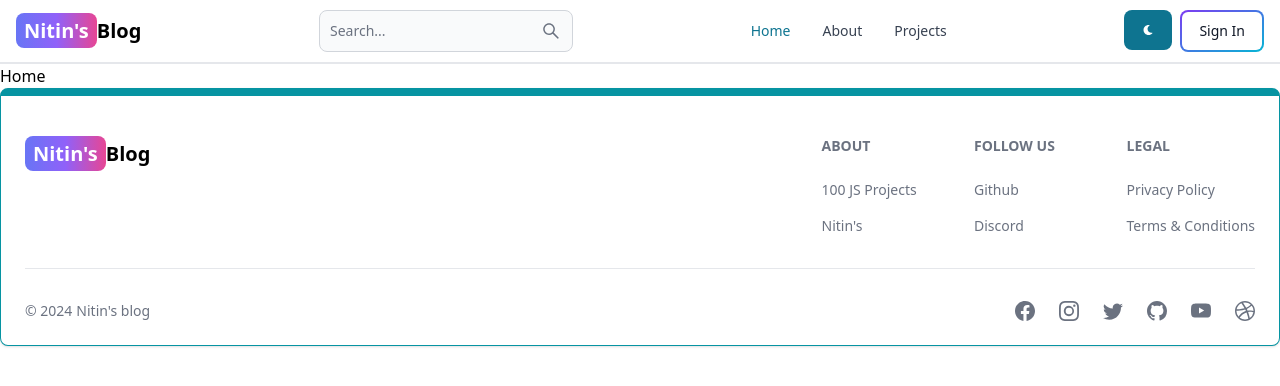
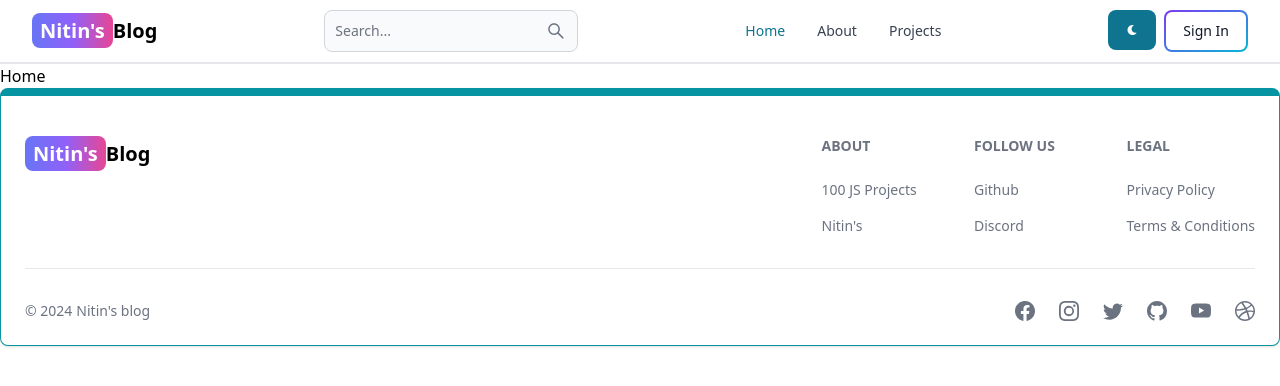
Before and after one commit to nitinkumar09/blog-web-app-backend, a React (Vite) app in the folder client/: page / in a window 1280 px wide. Shown: the top 386 px of the page. Built offline with nearby package versions, Linux system fonts and the light colour scheme; no server answers.

Commit message:
update header component with user data

```diff
--- a/client/src/components/Header.jsx
+++ b/client/src/components/Header.jsx
@@ -1,11 +1,13 @@
-import { Button, Navbar, TextInput } from "flowbite-react";
+import { Avatar, Button, Dropdown, DropdownHeader, Navbar, TextInput } from "flowbite-react";
 import { Link, useLocation } from "react-router-dom";
 import { AiOutlineSearch } from "react-icons/ai"
 import { FaMoon } from "react-icons/fa"
+import { useSelector } from "react-redux";
 export default function Header() {
     const path = useLocation().pathname;
+    const { currentUser } = useSelector(state => state.user)
     return (
-        <Navbar className="border-b-2">
+        <Navbar className="border-b-2 sm:px-8">
             <Link to="/" className="self-center whitespace-nowrap text-sm sm:text-xl font-semibold dark:text-white">
                 <span className="px-2 py-1 bg-gradient-to-r from-indigo-500 via-purple-500 to-pink-500
                 rounded-lg text-white">Nitin&apos;s</span>
@@ -21,13 +23,42 @@
                 <Button className="w-12 h-10 hidden sm:inline">
                     <FaMoon />
                 </Button>
-                <Link to="/sign-in">
-                    <Button gradientDuoTone="purpleToBlue" outline>
-                        Sign In
-                    </Button>
-                </Link>
+                {
+                    currentUser ? (
+                        <Dropdown
+                            arrowIcon={false}
+                            inline
+                            label={
+                                <Avatar
+                                    alt="user"
+                                    img={currentUser.profilePicture}
+                                    rounded
+                                />
+                            }
+                        >
+                            <Dropdown.Header>
+                                <span className="block text-sm">@{currentUser.username}</span>
+                                <span className="block text-sm font-medium truncate">@{currentUser.email}</span>
+                            </Dropdown.Header>
+                            <Link to={'/dashboard?tab=profile'}>
+                                <Dropdown.Item>Profile</Dropdown.Item>
+                            </Link>
+                            <Dropdown.Divider />
+                            <Link to={'/signout'}>
+                                <Dropdown.Item>Sign Out</Dropdown.Item>
+                            </Link>
+                        </Dropdown>
+                    ) : (
+                        <Link to="/sign-in">
+                            <Button gradientDuoTone="purpleToBlue" outline>
+                                Sign In
+                            </Button>
+                        </Link>
+                    )
+                }
+
                 <Navbar.Toggle />
-            </div>
+            </div >
             <Navbar.Collapse>
                 <Navbar.Link active={path === "/"} as={'div'}>
                     <Link to='/'>
@@ -45,6 +76,6 @@
                     </Link>
                 </Navbar.Link>
             </Navbar.Collapse>
-        </Navbar>
+        </Navbar >
     )
 }
```
